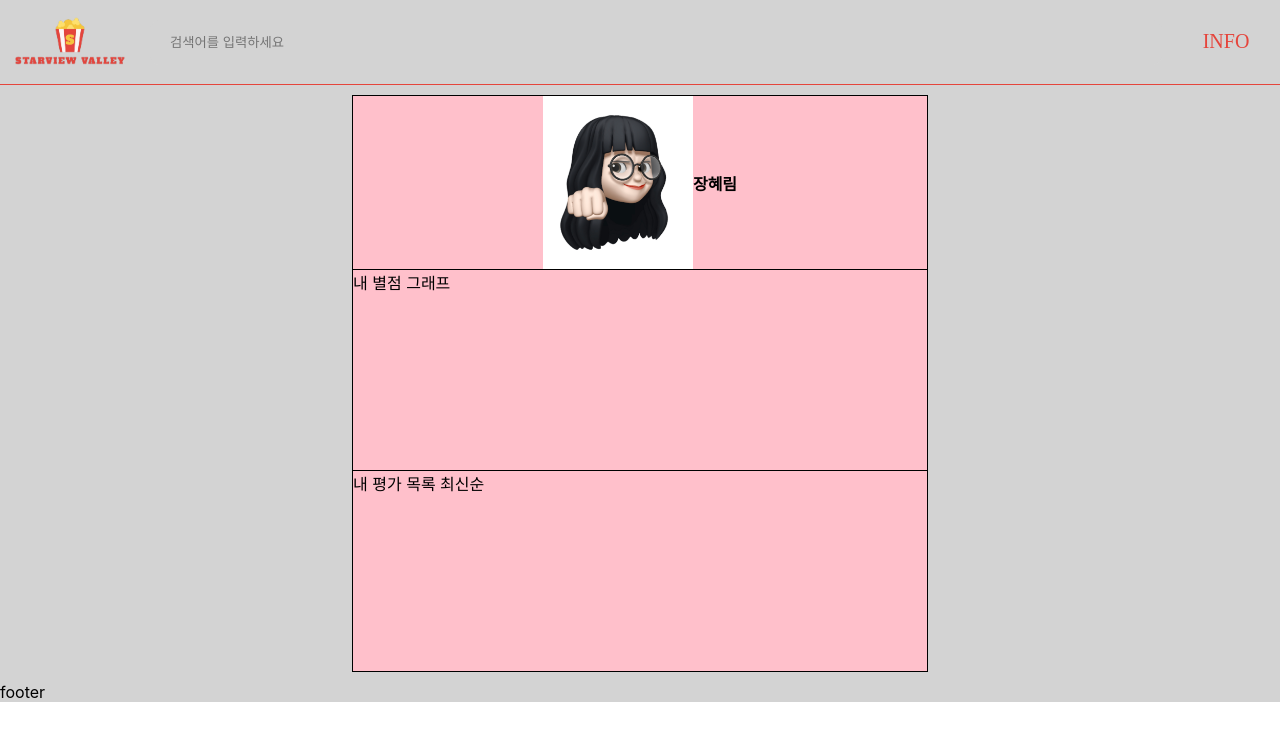
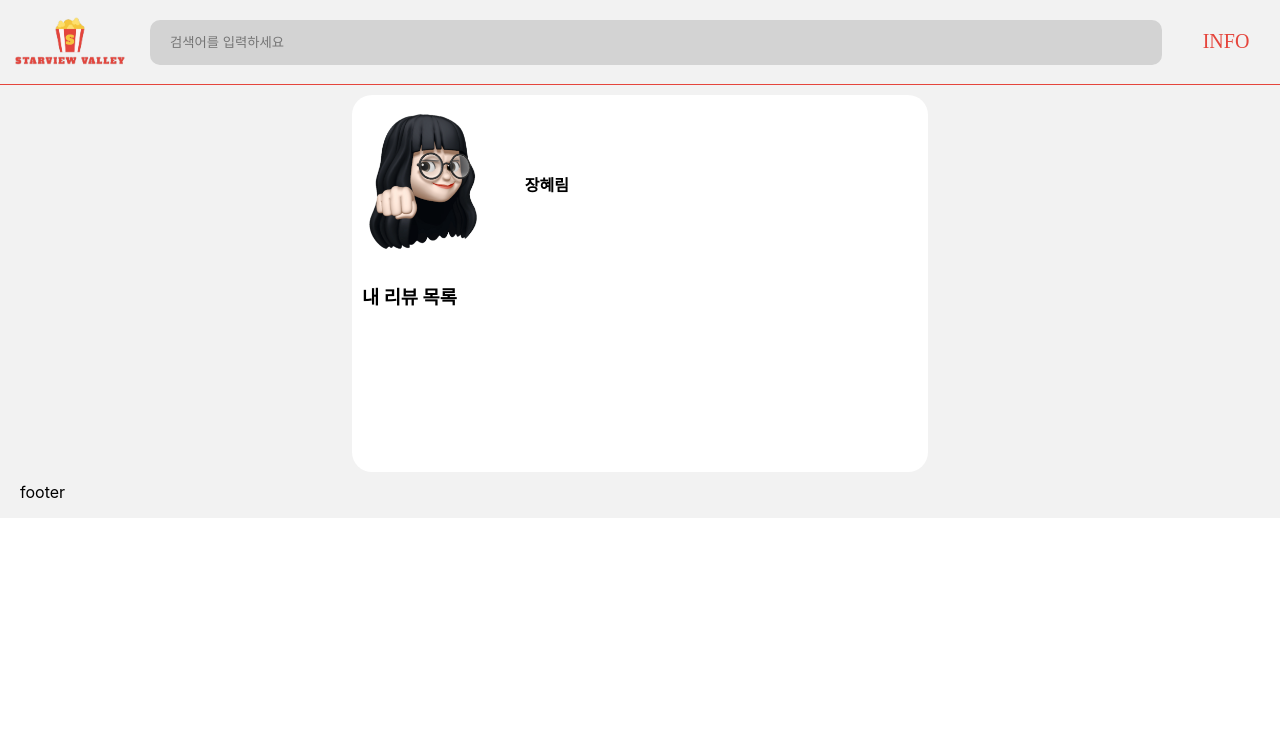
Before and after one commit to hxerimione/starring, a React (Create React App) app: page /myInfo in a window 1280 px wide. Shown: the top 740 px of the page. Built offline with nearby package versions, Linux system fonts and the light colour scheme; a web font is replaced by a local one.

Commit message:
info,storage

```diff
--- a/src/App.css
+++ b/src/App.css
@@ -113,21 +113,28 @@ header .my_info {
 }
 
 .myinfo {
-    background-color: lightgray;
+    background-color: #f2f2f2;
 }
 
 .myinfo_wrapper {
     margin: 10px auto;
     max-width: 576px;
-    background-color: pink;
+    background-color: white;
+    border-radius: 20px;
     display: block;
 }
 .myinfo_section {
     display: flex;
-    justify-content: center;
+    /* justify-content: center; */
     align-items: center;
-    border: 1px solid black;
+    /* border: 1px solid black; */
     border-bottom: none;
+}
+.myinfo_img_section {
+    width: 30%;
+}
+.myinfo_text_section {
+    width: 70%;
 }
 .mygraph_section {
     height: 200px;
@@ -136,9 +143,12 @@ header .my_info {
 }
 .mylist_section {
     height: 200px;
-    border: 1px solid black;
+    /* border: 1px solid black; */
 }
-
+.mylist_section h3 {
+    padding-left: 10px;
+    padding-top: 10px;
+}
 /* Modal */
 .modal-background {
     background-color: rgba(0, 0, 0, 0.4);
@@ -164,9 +174,16 @@ header .my_info {
 }
 .modal_close_btn {
     float: right;
-    font-size: 20px;
-    padding-left: 5px;
-    padding-right: 5px;
+    font-size: 25px;
+    cursor: pointer;
+    /* padding-left: 5px; */
+    /* padding-top: 20px; */
+    /* padding-right: 25px; */
+    /* justify-content: center; */
+    width: 30px;
+    height: 30px;
+    margin-right: 10px;
+    border: none;
 }
 
 .content_detail {
@@ -184,6 +201,9 @@ header .my_info {
 .content_description {
     width: 70%;
     padding-left: 10px;
+}
+.content_description p {
+    color: #848484;
 }
 
 .content_poster {
@@ -253,6 +273,45 @@ textarea {
     margin: 0 auto;
     margin-top: 30px;
 }
+/* info */
+.review_list {
+    display: grid;
+    grid-template-rows: 3;
+    grid-template-columns: 1fr 1fr 1fr;
+    padding: 10px 10px 10px 10px;
+}
+.review_block {
+    cursor: pointer;
+    padding-top: 10px;
+    padding-bottom: 5px;
+    margin: 5px 5px 5px 5px;
+    border-radius: 25px;
+    align-items: center;
+    display: flex;
+    flex-direction: column;
+    background-color: #f2f2f2;
+}
+/* footer */
+footer {
+    position: relative;
+    padding-left: 20px;
+    padding-right: 20px;
+    padding-bottom: 16px;
+    /* bottom: 0; */
+    /* transform: translateY(-122px); */
+}
+footer nav {
+    margin: 10px 10px 10px 10px;
+}
+footer p span {
+    color: inherit;
+    margin: 10px 10px 10px 10px;
+}
+.footer-line {
+    border: 1px solid #cacaca;
+    margin-bottom: 16px;
+}
+
 @media (min-width: 1035px) {
     .modal {
         width: 792px;
--- a/src/App.js
+++ b/src/App.js
@@ -5,7 +5,13 @@ import New from './pages/New';
 import MyInfo from './pages/MyInfo';
 import Edit from './pages/Edit';
 import Review from './pages/Review';
-import { createContext, useContext, useReducer, useRef } from 'react';
+import {
+    createContext,
+    useContext,
+    useEffect,
+    useReducer,
+    useRef,
+} from 'react';
 import SearchResult from './pages/SearchResult';
 
 const dummydata = [
@@ -14,6 +20,7 @@ const dummydata = [
     { id: 3, contentId: 240, review: 'review3', star: 5 },
     { id: 4, contentId: 19404, review: 'review4', star: 2 },
 ];
+
 export const ReviewStateContext = createContext();
 export const ReviewDispatchContext = createContext();
 const reducer = (state, action) => {
@@ -23,17 +30,23 @@ const reducer = (state, action) => {
             return action.data;
         }
         case 'CREATE': {
-            newState = [action.data, ...state];
+            // newState = [action.data, ...state];
+            localStorage.setItem(action.contentId, action.data, action.media);
             break;
         }
         case 'REMOVE': {
-            newState = state.filter((it) => it.id != action.targetId);
+            localStorage.removeItem(action.targetId);
+            console.log(action.targetId);
+            // newState = state.filter((it) => it.id != action.targetId);
             break;
         }
         case 'EDIT': {
-            newState = state.map((it) =>
-                it.id === action.data.id ? { ...action.data } : it
-            );
+            // newState = state.map((it) =>
+            //     it.id === action.data.id ? { ...action.data } : it
+            // );
+            localStorage.removeItem(action.contentId);
+            console.log(action.contentId);
+            localStorage.setItem(action.contentId, action.data);
             break;
         }
         default:
@@ -42,20 +55,41 @@ const reducer = (state, action) => {
     return newState;
 };
 function App() {
-    const [data, dispatch] = useReducer(reducer, dummydata);
+    useEffect(() => {
+        localStorage.setItem(
+            278,
+            JSON.stringify({
+                id: 0,
+                review: 'review1',
+                star: 2,
+                media: 'movie',
+            })
+        );
+        localStorage.setItem(
+            238,
+            JSON.stringify({
+                id: 1,
+                review: 'review2',
+                star: 2.5,
+                media: 'movie',
+            })
+        );
+    }, []);
+    const [data, dispatch] = useReducer(reducer, localStorage);
 
     const dataId = useRef(0);
 
     // onCreate
-    const onCreate = (review, star, contentId) => {
+    const onCreate = (review, star, contentId, media) => {
         dispatch({
             type: 'CREATE',
-            data: {
+            contentId,
+            data: JSON.stringify({
                 id: dataId.current,
-                contentId,
                 review,
                 star,
-            },
+                media,
+            }),
         });
         dataId.current += 1;
     };
@@ -65,15 +99,16 @@ function App() {
     };
 
     /*onEdit*/
-    const onEdit = (targetId, contentId, review, star) => {
+    const onEdit = (targetId, contentId, review, star, media) => {
         dispatch({
             type: 'EDIT',
-            data: {
+            contentId,
+            data: JSON.stringify({
                 id: targetId,
-                contentId,
                 review,
                 star,
-            },
+                media,
+            }),
         });
     };
     return (
--- a/src/pages/MyInfo.js
+++ b/src/pages/MyInfo.js
@@ -1,23 +1,86 @@
+import { Rating } from '@mui/material';
+import { useEffect, useState } from 'react';
+import Modal from '../components/Modal';
 import MyFooter from '../components/MyFooter';
 import MyHeader from '../components/MyHeader';
 
 const MyInfo = ({}) => {
     const env = process.env;
     env.PUBLIC_URL = env.PUBLIC_URL || '';
+    const [modalOpen, setModalOpen] = useState(false);
+
+    const handleModalOpen = () => {
+        setModalOpen(!modalOpen);
+    };
+    const [pick, setPick] = useState(-1);
+    const [media, setMedia] = useState('movie');
+
+    const reviews = [];
+
+    const keys = Object.keys(localStorage);
+    let i = keys.length;
+
+    while (i--) {
+        reviews.push([keys[i], JSON.parse(localStorage.getItem(keys[i]))]);
+    }
+    // useEffect(() => {
+    //     reviews.map((it) => {
+    //         console.log(it[0]);
+    //     });
+    // }, [reviews]);
     return (
         <div className="myinfo">
             <MyHeader searchKeyword={'검색어를 입력하세요'} />
             <div className="myinfo_wrapper">
                 <section className="myinfo_section">
-                    <img
-                        src={process.env.PUBLIC_URL + `assets/myimage.jpg`}
-                        width="150px"
-                    />
-                    <h4>장혜림</h4>
+                    <section className="myinfo_img_section">
+                        <img
+                            src={process.env.PUBLIC_URL + `assets/myimage.png`}
+                            width="150px"
+                        />
+                    </section>
+
+                    <section className="myinfo_text_section">
+                        <h4>장혜림</h4>
+                    </section>
                 </section>
-                <section className="mygraph_section">내 별점 그래프</section>
+                {/* <section className="mygraph_section">내 별점 그래프</section> */}
                 <section className="mylist_section">
-                    내 평가 목록 최신순
+                    {modalOpen && (
+                        <Modal
+                            handleModalBtn={handleModalOpen}
+                            contentId={pick}
+                            contentMedia={media} //movie or tv
+                        />
+                    )}
+                    <h3>내 리뷰 목록</h3>
+
+                    {reviews ? (
+                        <div className="review_list">
+                            {reviews.map((review) => (
+                                <div
+                                    className="review_block"
+                                    key={review[0]}
+                                    onClick={() => {
+                                        setModalOpen(true);
+                                        setMedia(review[1].media);
+                                        setPick(review[0]);
+                                    }}
+                                >
+                                    <b>{review[1].review}</b>
+                                    <Rating
+                                        className="star"
+                                        size="small"
+                                        precision={0.5}
+                                        defaultValue={review[1].star}
+                                        readOnly
+                                    />
+                                </div>
+                            ))}
+                        </div>
+                    ) : (
+                        <p>작성한 리뷰가 없습니다.</p>
+                    )}
                 </section>
             </div>
             <MyFooter />
```
Also changed, not shown: public/assets/myimage.png (added).
